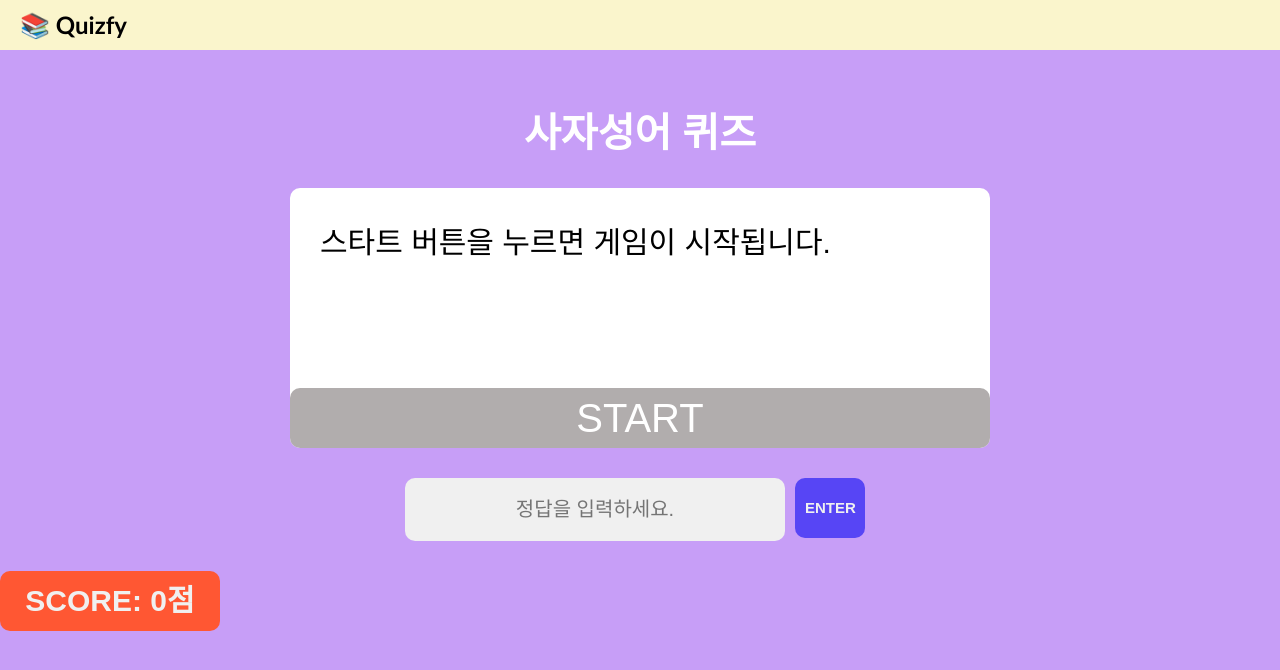
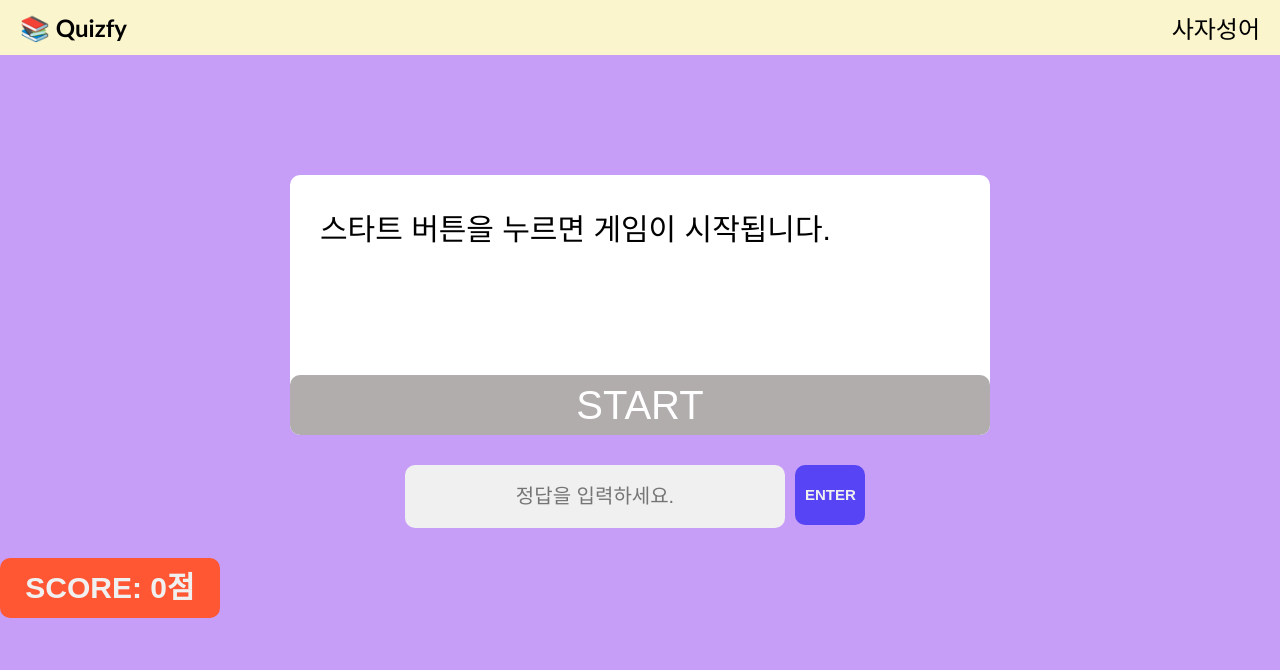
Before and after one commit to Quizfi/quizfi.github.io, a React (Create React App) app: page /saja in a window 1280 px wide. Shown: the top 670 px of the page. Built offline with nearby package versions, Linux system fonts and the light colour scheme.

Commit message:
헤드수정

```diff
--- a/src/components/QuizGame.css
+++ b/src/components/QuizGame.css
@@ -1,10 +1,11 @@
 .header {
   background-color: #faf5cc;
   color: #000000;
-  text-align: left;
   padding: 10px 20px;
+  display: flex; /* Flexbox를 적용 */
+  justify-content: space-between; /* 자식 요소를 양 끝으로 정렬 */
+  align-items: center; /* 세로 중앙 정렬 */
 }
-
 
 .header h1 {
   margin: 0;
@@ -12,23 +13,13 @@
   font-family: 'Gill Sans', 'Gill Sans MT', Calibri, 'Trebuchet MS', sans-serif;
 }
 
-
-
-
-.lion-saying-quiz-text {
+.header-title {
   font-family: 'Arial', sans-serif;
-  font-size: 40px;
-  font-weight: bold;
-  color: #ffffff;
-  position: relative;
-  top: 50%;
-  left: 50%;
-  transform: translate(-50%, -50%);
-  text-align: center; /* 가운데 정렬 */
-  margin-top: 80px; /* 화면 아래로 20px만큼 내림 */
-  margin-bottom: -120px; /* 아래쪽 여백을 10px로 설정 */
+  font-size: 24px; /* '사자성어 퀴즈' 텍스트 크기를 조정 */
+  font-weight: 500;
+  color: #000000; /* 헤더의 배경색과 일관된 색상 적용 */
+  cursor: default;
 }
-
 
 
 
--- a/src/components/QuizGame.js
+++ b/src/components/QuizGame.js
@@ -133,9 +133,9 @@ const QuizGame = () => {
     <div>
       {/* 헤더 및 소개 텍스트 */}
       <div className="header">
-        <h1 onClick={goToHome} style={{ cursor: 'pointer' }}>📚 Quizfy</h1>
-      </div>
-      <div className="lion-saying-quiz-text">사자성어 퀴즈</div>
+  <h1 onClick={goToHome} style={{ cursor: 'pointer' }}>📚 Quizfy</h1>
+  <div className="header-title">사자성어</div>
+</div>
 
       <div className="quiz-game-container">
         {/* 현재 문제 표시 */}
```
